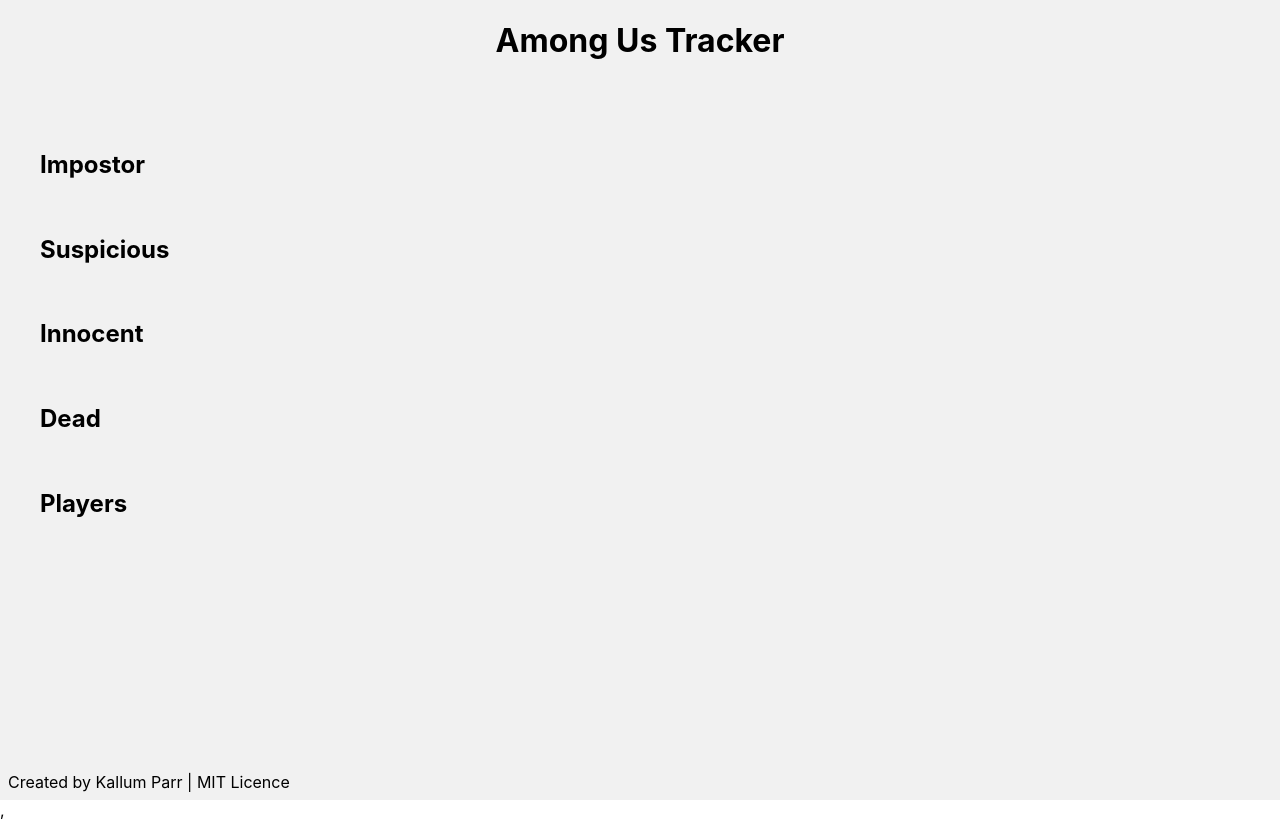
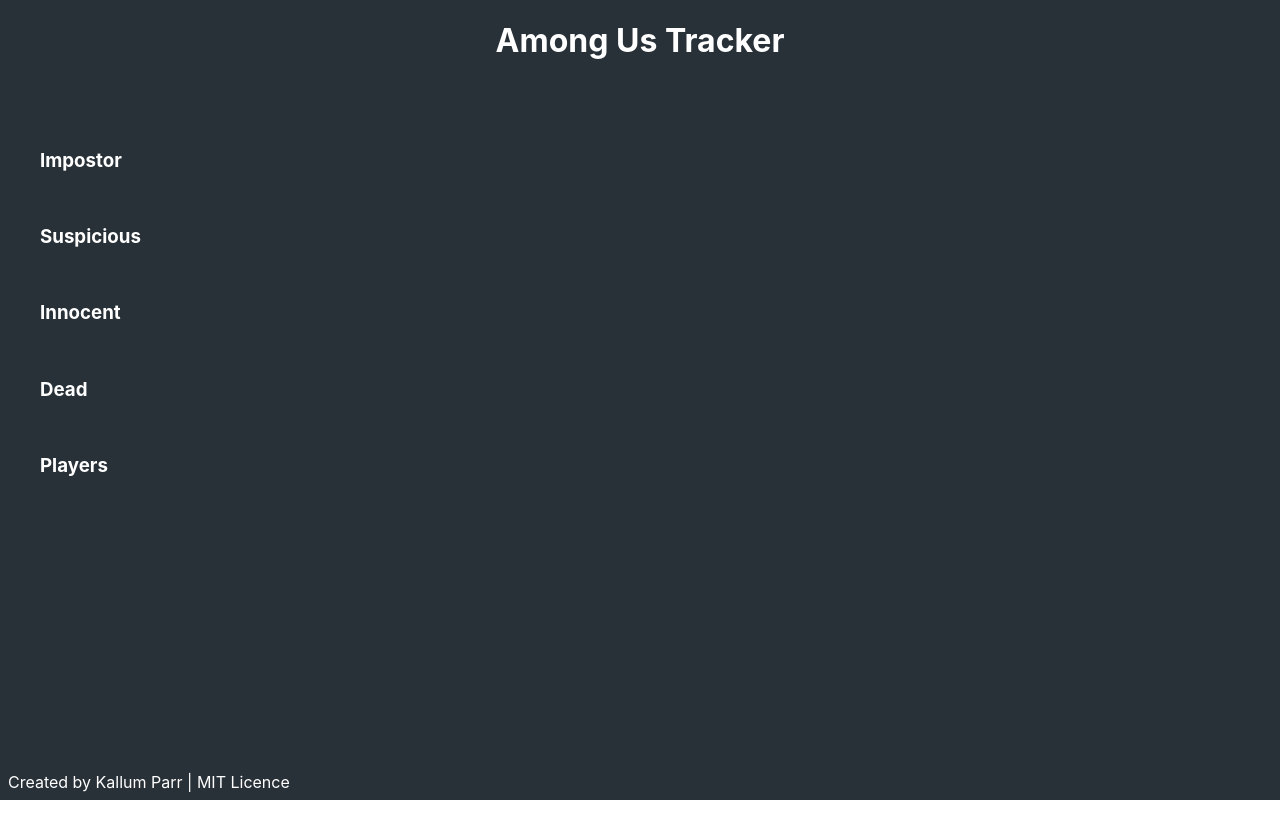
Before and after one commit to Kazumz/Among-Us-Tracker, a React (Create React App) app: page / in a window 1280 px wide. Built offline with nearby package versions, Linux system fonts and the light colour scheme.

Commit message:
Apply minor styling

```diff
--- a/src/components/Section.tsx
+++ b/src/components/Section.tsx
@@ -9,7 +9,7 @@
 }) => {
   return (
     <div className="section">
-        <h2>{title}</h2>
+        <h3>{title}</h3>
     </div>
   );
 }
--- a/src/styles/Main.scss
+++ b/src/styles/Main.scss
@@ -1,5 +1,6 @@
 @import 'colours';
 @import 'brushes';
 @import 'variables';
+@import 'typography';
 @import 'App';
 @import 'Section';
--- a/src/styles/_brushes.scss
+++ b/src/styles/_brushes.scss
@@ -1 +1,2 @@
-$LayoutBackgroundBrush: $White1;
+$LayoutBackgroundBrush: $Charcoal;
+$FontBrush: $PureWhite;
--- a/src/styles/_colours.scss
+++ b/src/styles/_colours.scss
@@ -1,4 +1,5 @@
 $White1: #f1f1f1;
-$White2: #fff;
+$PureWhite: #fff;
 $Orange: #e26751;
 $Navy: #002d72;
+$Charcoal: #293138;
--- /dev/null
+++ b/src/styles/_typography.scss
@@ -0,0 +1,3 @@
+html {
+    color: $FontBrush;
+}
```
